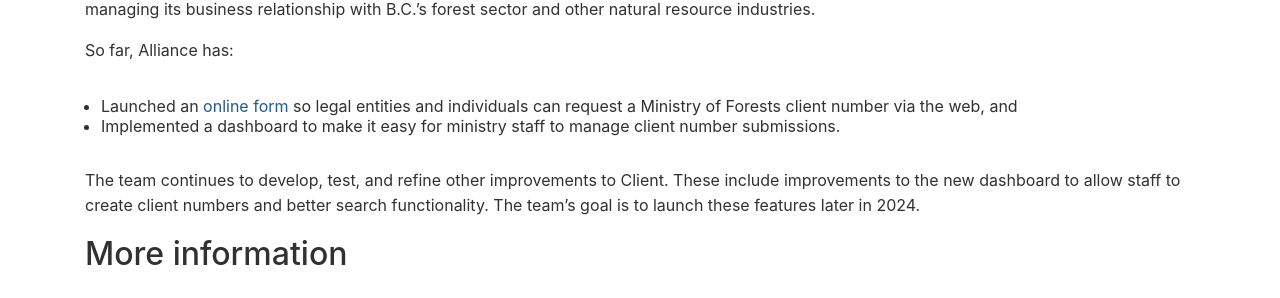
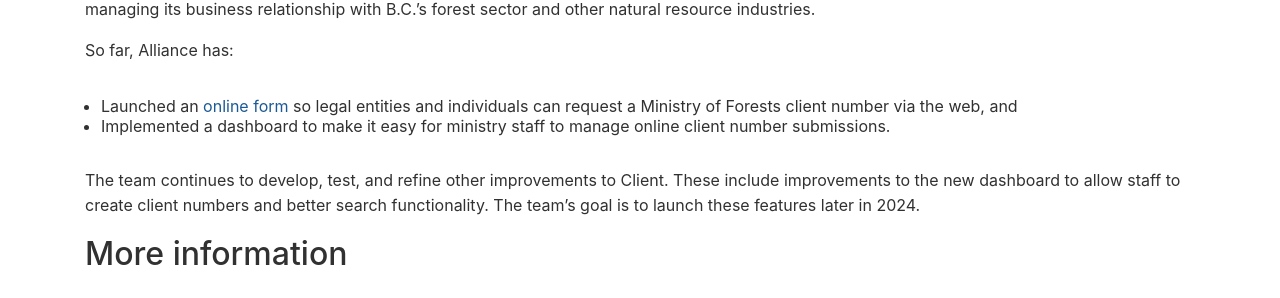
Before and after one commit to bcgov/forestry-digital-services, a Jekyll site: the page built from collections/_applications/client.md, in a window 1280 px wide. Shown: the part 262-560 px from the top of the page. Built offline with Jekyll 4.4.1, drawn with Linux system fonts in a browser that asks for light colours; nearby versions of some CDN libraries.

Commit message:
Update client.md
additional edit

```diff
--- a/collections/_applications/client.md
+++ b/collections/_applications/client.md
@@ -11,7 +11,7 @@
 So far, Alliance has:
 
 - Launched an [online form](https://www2.gov.bc.ca/gov/content?id=E290320237694A9584C0CABC5DE3B9F2) so legal entities and individuals can request a Ministry of Forests client number via the web, and
-- Implemented a dashboard to make it easy for ministry staff to manage client number submissions.
+- Implemented a dashboard to make it easy for ministry staff to manage online client number submissions.
 
 The team continues to develop, test, and refine other improvements to Client. These include improvements to the new dashboard to allow staff to create client numbers and better search functionality. The team's goal is to launch these features later in 2024.
 
```
